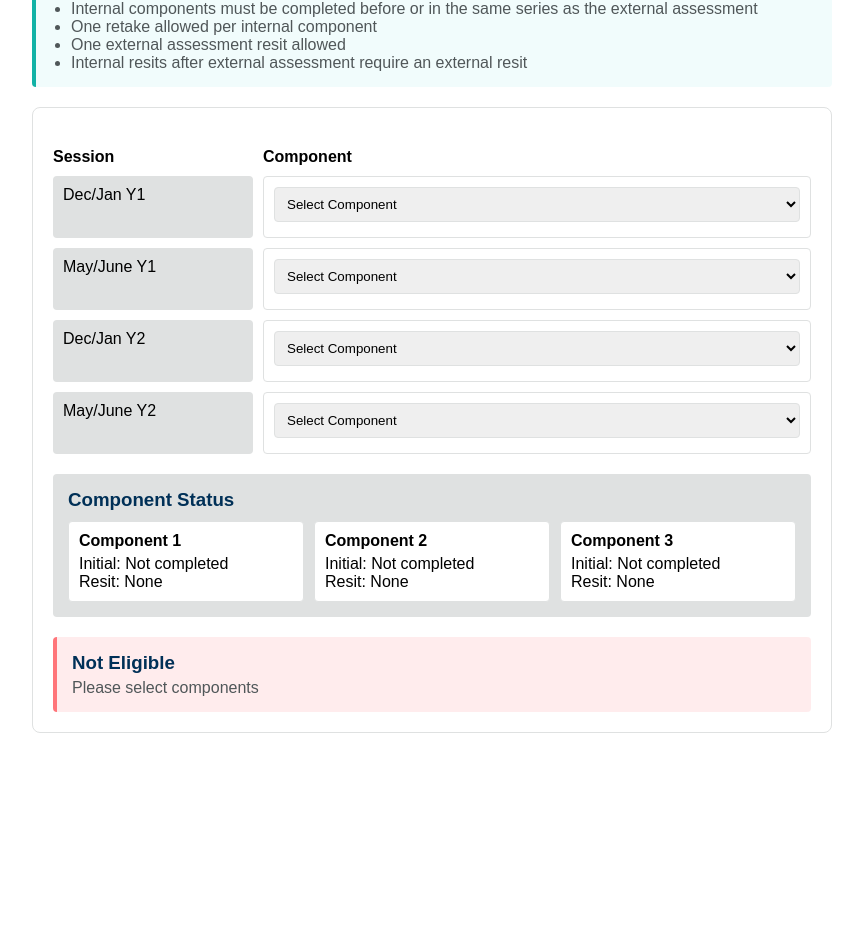
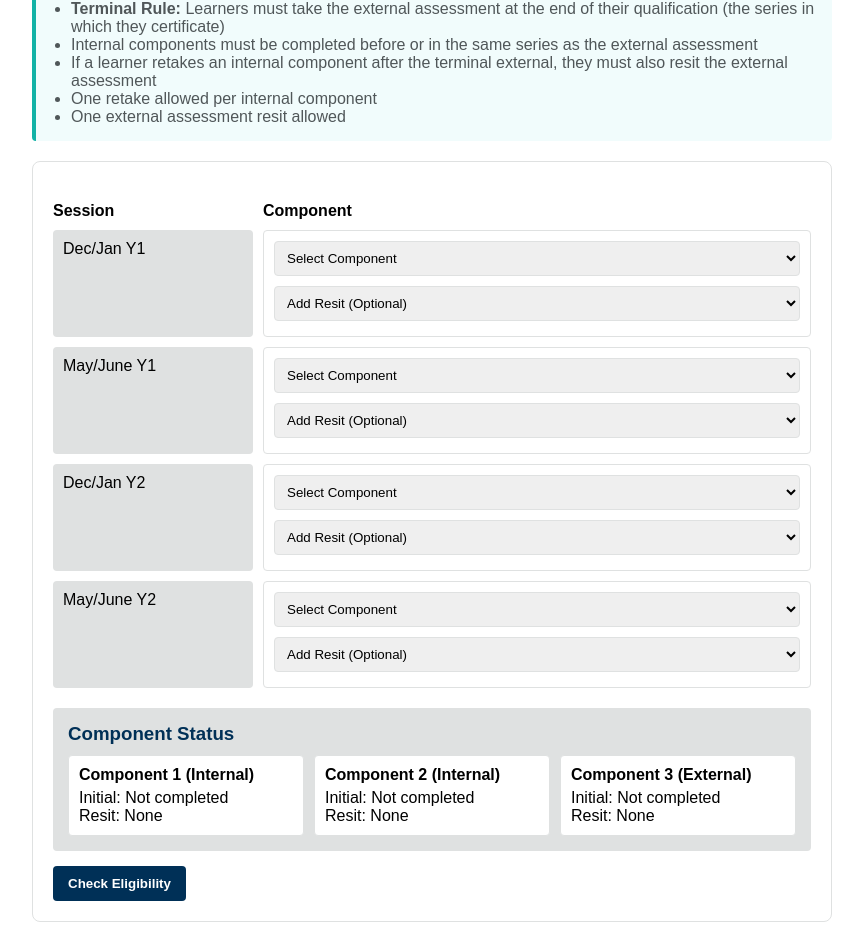
Before and after one commit to beckletts/TerminalRuleChecker, a React (Create React App) app: page / in a window 1280 px wide. Shown: the part 184-1136 px from the top of the page, without its empty margins (208-1071 px from the left). Before the commit the page ends 977 px from the top, so only its background shows below. Built offline with nearby package versions, Linux system fonts and the light colour scheme.

Commit message:
Update App.js

```diff
--- a/src/App.js
+++ b/src/App.js
@@ -1,4 +1,4 @@
-import React, { useState } from "react";
+import React, { useState, useEffect } from "react";
 
 // Color palette
 const colors = {
@@ -91,6 +91,16 @@ const styles = {
     marginTop: "20px",
     borderRadius: "4px",
   }),
+  button: {
+    backgroundColor: colors.accent.midnightBlue,
+    color: colors.neutral.white,
+    padding: "10px 15px",
+    border: "none",
+    borderRadius: "4px",
+    cursor: "pointer",
+    marginTop: "15px",
+    fontWeight: "bold",
+  },
 };
 
 const EligibilityChecker = () => {
@@ -103,12 +113,17 @@ const EligibilityChecker = () => {
     "May/June Y2": { component: "", resit: "" },
   });
 
+  const [eligibilityStatus, setEligibilityStatus] = useState({
+    isEligible: false,
+    message: "Please select components",
+    details: [],
+  });
+
   const handleComponentChange = (session, component) => {
     setSelectedComponents((prev) => ({
       ...prev,
       [session]: { ...prev[session], component },
     }));
-    validateEligibility();
   };
 
   const handleResitChange = (session, component) => {
@@ -116,72 +131,159 @@ const EligibilityChecker = () => {
       ...prev,
       [session]: { ...prev[session], resit: component },
     }));
-    validateEligibility();
   };
 
-  const [eligibilityStatus, setEligibilityStatus] = useState({
-    isEligible: false,
-    message: "Please select components",
-  });
+  // This checks if a component or resit is an internal component
+  const isInternalComponent = (componentValue) => {
+    return (
+      componentValue?.startsWith("comp1") || componentValue?.startsWith("comp2")
+    );
+  };
+
+  // This checks if a component or resit is an external component
+  const isExternalComponent = (componentValue) => {
+    return componentValue?.startsWith("comp3");
+  };
 
   const validateEligibility = () => {
-    // Get all selected components and resits
-    const selections = Object.entries(selectedComponents).filter(
+    // Reset status
+    const details = [];
+    let isEligible = true;
+
+    // 1. Get all selected components and resits
+    const allSelections = Object.entries(selectedComponents).filter(
       ([_, value]) => value.component || value.resit
     );
 
     // Check if any components are selected
-    if (selections.length === 0) {
+    if (allSelections.length === 0) {
       setEligibilityStatus({
         isEligible: false,
         message: "Please select at least one component",
+        details: [],
       });
       return;
     }
 
-    // Find external assessment (Component 3)
-    const externalAssessment = Object.entries(selectedComponents).find(
+    // 2. Find the latest external assessment (Component 3)
+    const externalAssessments = Object.entries(selectedComponents)
+      .filter(
         ([_, value]) =>
           value.component === "comp3" || value.resit === "comp3_resit"
-    );
+      )
+      .sort((a, b) => sessions.indexOf(b[0]) - sessions.indexOf(a[0]));
 
-    if (!externalAssessment) {
+    if (externalAssessments.length === 0) {
       setEligibilityStatus({
         isEligible: false,
         message: "External assessment (Component 3) must be completed",
+        details: ["External assessment is required for certification"],
       });
       return;
     }
 
-    // Check terminal rule
-    const [externalSession, _] = externalAssessment;
-    const externalIndex = sessions.indexOf(externalSession);
+    // Get the final external assessment
+    const [terminalExternalSession] = externalAssessments[0];
+    const terminalExternalIndex = sessions.indexOf(terminalExternalSession);
 
-    const hasLateInternal = Object.entries(selectedComponents).some(
+    // 3. Check for internal components completed after the terminal external
+    const lateInternalComponents = Object.entries(selectedComponents)
+      .filter(([session, value]) => {
+        const sessionIndex = sessions.indexOf(session);
+        return (
+          sessionIndex > terminalExternalIndex &&
+          (isInternalComponent(value.component) ||
+            isInternalComponent(value.resit))
+        );
+      })
+      .map(([session]) => session);
+
+    // 4. For any internal component after the terminal external, check if there's a corresponding external resit
+    if (lateInternalComponents.length > 0) {
+      // Find the latest of these late internal components
+      const latestInternalIndex = Math.max(
+        ...lateInternalComponents.map((session) => sessions.indexOf(session))
+      );
+      const latestInternalSession = sessions[latestInternalIndex];
+
+      // Check if there's an external assessment in the same series as the latest internal
+      const hasExternalInSameSeries =
+        isExternalComponent(selectedComponents[latestInternalSession].component) ||
+        isExternalComponent(selectedComponents[latestInternalSession].resit);
+
+      // Check if there's an external assessment after the latest internal
+      const hasLaterExternal = Object.entries(selectedComponents).some(
         ([session, value]) => {
           const sessionIndex = sessions.indexOf(session);
           return (
-          sessionIndex > externalIndex &&
-          (value.component?.startsWith("comp1") ||
-            value.component?.startsWith("comp2") ||
-            value.resit?.startsWith("comp1") ||
-            value.resit?.startsWith("comp2"))
+            sessionIndex > latestInternalIndex &&
+            (isExternalComponent(value.component) ||
+              isExternalComponent(value.resit))
           );
         }
       );
 
-    if (hasLateInternal) {
-      setEligibilityStatus({
-        isEligible: false,
-        message:
-          "Internal components must be completed before or in the same series as the external assessment",
-      });
-      return;
+      if (!hasExternalInSameSeries && !hasLaterExternal) {
+        isEligible = false;
+        details.push(
+          `Internal component(s) in ${lateInternalComponents.join(
+            ", "
+          )} require an external resit in the same or later series`
+        );
+      }
     }
 
+    // 5. Check for duplicate components (excluding resits)
+    const componentCounts = {};
+    Object.values(selectedComponents).forEach((value) => {
+      if (value.component) {
+        componentCounts[value.component] = (componentCounts[value.component] || 0) + 1;
+      }
+    });
+
+    // 6. Check for too many resits
+    const resitCounts = {
+      comp1_resit: 0,
+      comp2_resit: 0,
+      comp3_resit: 0,
+    };
+
+    Object.values(selectedComponents).forEach((value) => {
+      if (value.resit) {
+        resitCounts[value.resit] = (resitCounts[value.resit] || 0) + 1;
+      }
+    });
+
+    Object.entries(resitCounts).forEach(([resit, count]) => {
+      if (count > 1) {
+        isEligible = false;
+        details.push(`Only one resit allowed for ${resit.split("_")[0]}`);
+      }
+    });
+
+    // 7. Check if all components (1, 2, and 3) are present
+    const hasComp1 = Object.values(selectedComponents).some(
+      (value) => value.component === "comp1" || value.resit === "comp1_resit"
+    );
+    const hasComp2 = Object.values(selectedComponents).some(
+      (value) => value.component === "comp2" || value.resit === "comp2_resit"
+    );
+    const hasComp3 = Object.values(selectedComponents).some(
+      (value) => value.component === "comp3" || value.resit === "comp3_resit"
+    );
+
+    if (!hasComp1 || !hasComp2 || !hasComp3) {
+      isEligible = false;
+      details.push("All three components must be completed");
+    }
+
+    // Set final status
     setEligibilityStatus({
-      isEligible: true,
-      message: "All requirements have been met",
+      isEligible,
+      message: isEligible
+        ? "All requirements have been met"
+        : "Some requirements have not been met",
+      details,
     });
   };
 
@@ -193,7 +295,7 @@ const EligibilityChecker = () => {
 
       <div style={styles.alert}>
         <h3 style={{ margin: "0 0 10px 0", color: colors.accent.midnightBlue }}>
-          Rules & Instructions
+          Terminal Rule & Instructions
         </h3>
         <ul
           style={{
@@ -203,14 +305,19 @@ const EligibilityChecker = () => {
           }}
         >
           <li>
+            <strong>Terminal Rule:</strong> Learners must take the external assessment at the
+            end of their qualification (the series in which they certificate)
+          </li>
+          <li>
             Internal components must be completed before or in the same series
             as the external assessment
           </li>
+          <li>
+            If a learner retakes an internal component after the terminal external,
+            they must also resit the external assessment
+          </li>
           <li>One retake allowed per internal component</li>
           <li>One external assessment resit allowed</li>
-          <li>
-            Internal resits after external assessment require an external resit
-          </li>
         </ul>
       </div>
 
@@ -238,7 +345,6 @@ const EligibilityChecker = () => {
                   <option value="comp3">Component 3 (External)</option>
                 </select>
 
-                {selectedComponents[session].component && (
                 <select
                   style={{ ...styles.dropdown, marginTop: "5px" }}
                   value={selectedComponents[session].resit}
@@ -249,7 +355,6 @@ const EligibilityChecker = () => {
                   <option value="comp2_resit">Component 2 Resit</option>
                   <option value="comp3_resit">Component 3 Resit</option>
                 </select>
-                )}
               </div>
             </React.Fragment>
           ))}
@@ -289,7 +394,7 @@ const EligibilityChecker = () => {
                 return (
                   <div key={comp} style={styles.summaryCard}>
                     <div style={{ fontWeight: "bold", marginBottom: "5px" }}>
-                      {comp}
+                      {comp} {index === 2 ? "(External)" : "(Internal)"}
                     </div>
                     <div>
                       Initial:{" "}
@@ -303,7 +408,12 @@ const EligibilityChecker = () => {
           </div>
         </div>
 
+        <button onClick={validateEligibility} style={styles.button}>
+          Check Eligibility
+        </button>
+
         {/* Status message */}
+        {(eligibilityStatus.message !== "Please select components" || eligibilityStatus.details.length > 0) && (
           <div
             style={styles.statusAlert(
               eligibilityStatus.isEligible ? "success" : "error"
@@ -314,12 +424,28 @@ const EligibilityChecker = () => {
             >
               {eligibilityStatus.isEligible
                 ? "Eligible for Certification"
-              : "Not Eligible"}
+                : "Not Eligible for Certification"}
             </h3>
-          <p style={{ margin: 0, color: colors.neutral.graphite }}>
+            <p style={{ margin: "0 0 10px 0", color: colors.neutral.graphite }}>
               {eligibilityStatus.message}
             </p>
+
+            {eligibilityStatus.details.length > 0 && (
+              <div>
+                <h4 style={{ margin: "10px 0 5px 0", color: colors.accent.midnightBlue }}>
+                  Details:
+                </h4>
+                <ul style={{ margin: 0, paddingLeft: "20px" }}>
+                  {eligibilityStatus.details.map((detail, index) => (
+                    <li key={index} style={{ color: colors.neutral.graphite }}>
+                      {detail}
+                    </li>
+                  ))}
+                </ul>
               </div>
+            )}
+          </div>
+        )}
       </div>
     </div>
   );
```
Lines whose indentation alone changed are shown as unchanged.
